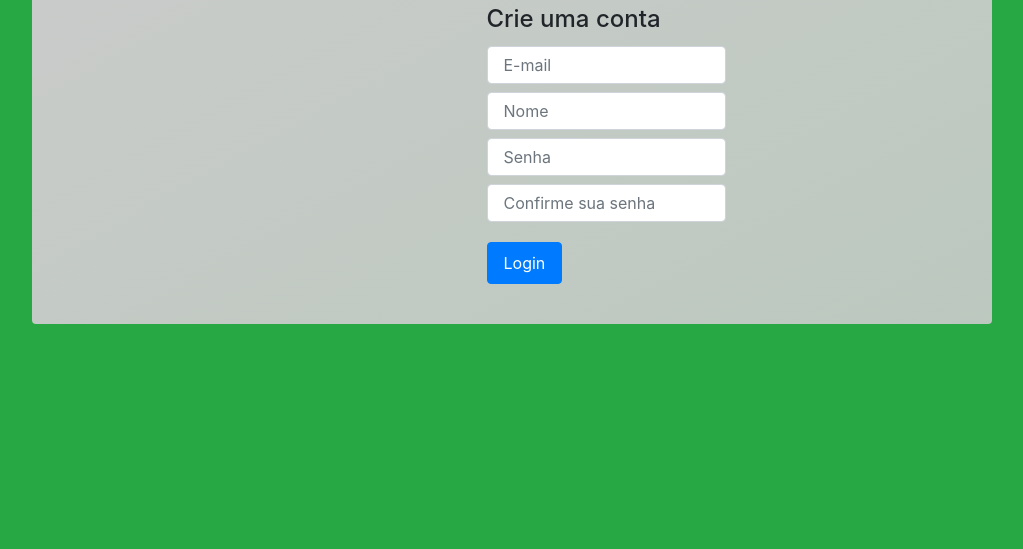
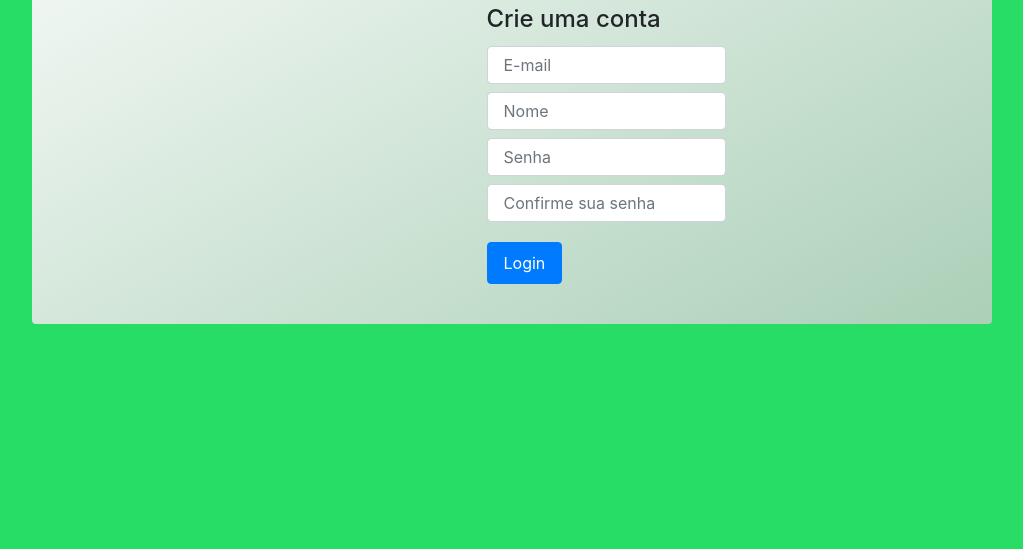
Before and after one commit to InoaPSilva/Cientizi, a plain HTML site: page register.html in a window 1280 px wide. Shown: the part 251-800 px from the top of the page, without its empty margins (128-1151 px from the left). Drawn offline with nearby package versions, Linux system fonts and the light colour scheme.

Commit message:
Update register.html

```diff
--- a/register.html
+++ b/register.html
@@ -12,11 +12,11 @@
     integrity="sha384-ggOyR0iXCbMQv3Xipma34MD+dH/1fQ784/j6cY/iJTQUOhcWr7x9JvoRxT2MZw1T" crossorigin="anonymous">
 </head>
 
-<body class="bg-success">
+<body style="background-color: #27DD65;">
   <!-- <header>
 
     </header> -->
-  <section class="Form mt-5 mx-auto w-75 p-4 rounded" style="background: linear-gradient(to bottom right, rgb(204, 204, 204), rgba(204, 204, 204, 0.90) )">
+  <section class="Form mt-5 mx-auto w-75 p-4 rounded" style="background: linear-gradient(to bottom right, white, rgba(204, 204, 204, 0.80) )">
     <div class="container">
       <div class="row no-gutters">
         <div class="col-lg-5">
```
